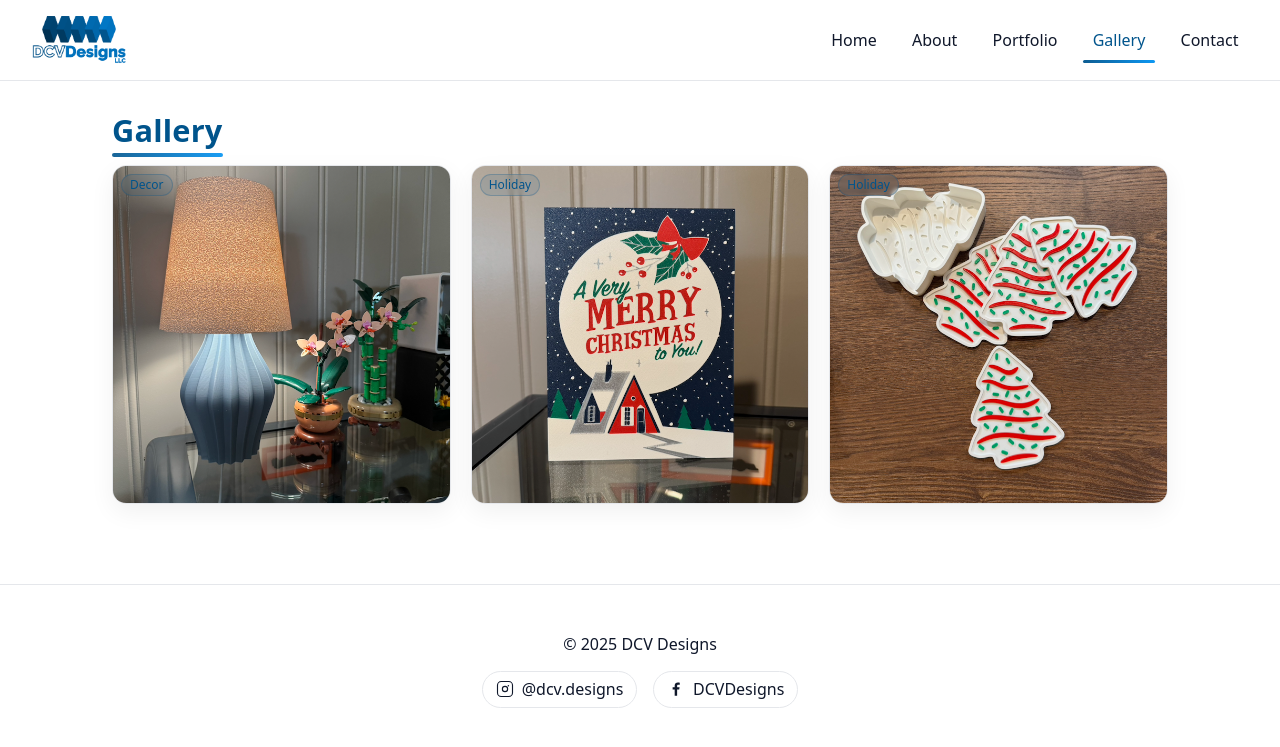
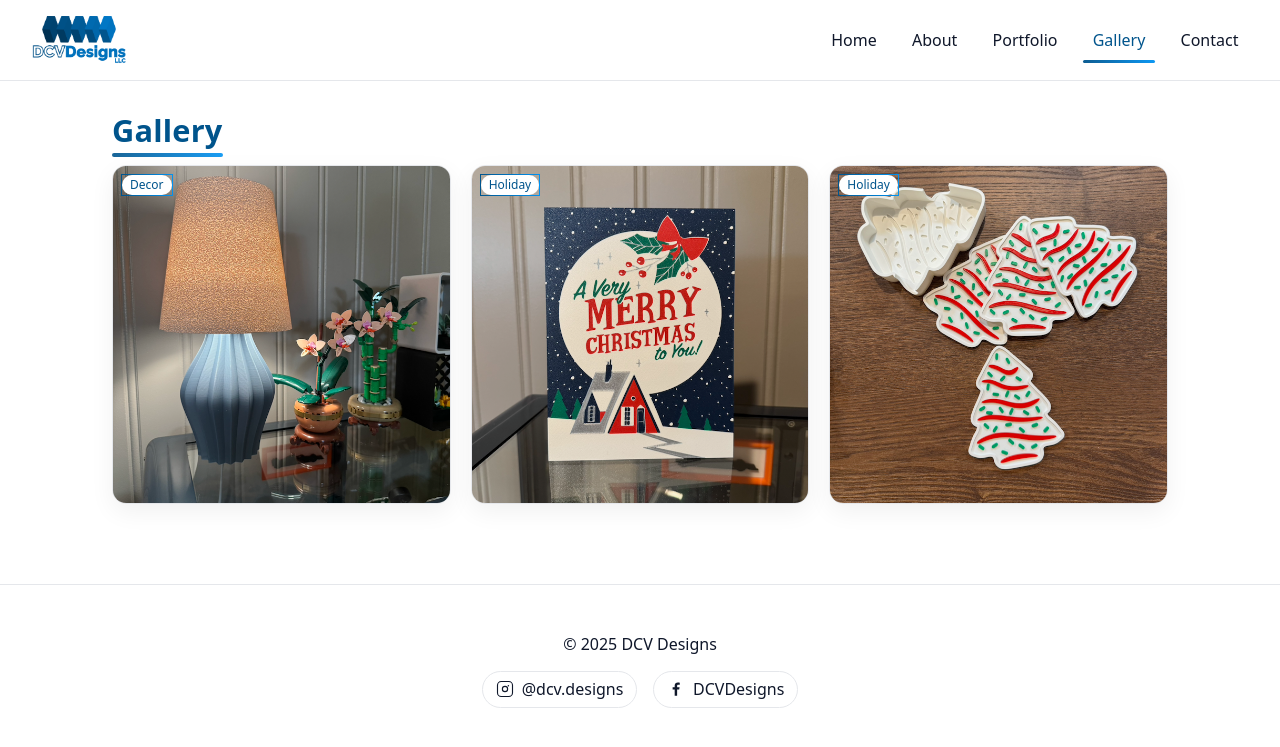
Before and after one commit to dcvdesigns/dcvdesigns.github.io, a Jekyll site: the page built from gallery.md, in a window 1280 px wide. Shown: the top 747 px of the page. Built offline with Jekyll 4.4.1, drawn with Linux system fonts in a browser that asks for light colours.

Commit message:
Update main.css

```diff
--- a/assets/css/main.css
+++ b/assets/css/main.css
@@ -204,11 +204,13 @@ nav a:hover{
 .tag{
   font-size:.8rem; line-height:1;
   padding:.3rem .6rem;
-  border:1px solid var(--color-border);
   border-radius:999px;
-  background:rgba(0,84,140,.06);
+  background:#ffffff; /* white for clarity */
   color:var(--color-primary);
   white-space:nowrap;
+  border:1px solid transparent;
+  background-clip:padding-box;
+  border-image:linear-gradient(90deg, var(--color-primary), var(--color-accent)) 1;
 }
 .project-image{ text-align:center; margin:2rem 0; }
 .project-image img{ max-width:100%; height:auto; border-radius:12px; }
@@ -338,10 +340,12 @@ nav a:hover{
   font-size: .75rem; line-height: 1;
   padding: .25rem .5rem;
   border-radius: 999px;
-  background: rgba(0,84,140,.10);
+  background:#ffffff; /* white */
   color: var(--color-primary);
-  border: 1px solid rgba(0,84,140,.25);
-  backdrop-filter: blur(2px);
+  white-space:nowrap;
+  border:1px solid transparent;
+  background-clip:padding-box;
+  border-image:linear-gradient(90deg, var(--color-primary), var(--color-accent)) 1;
 }
 
 /* Filter bar */
```
